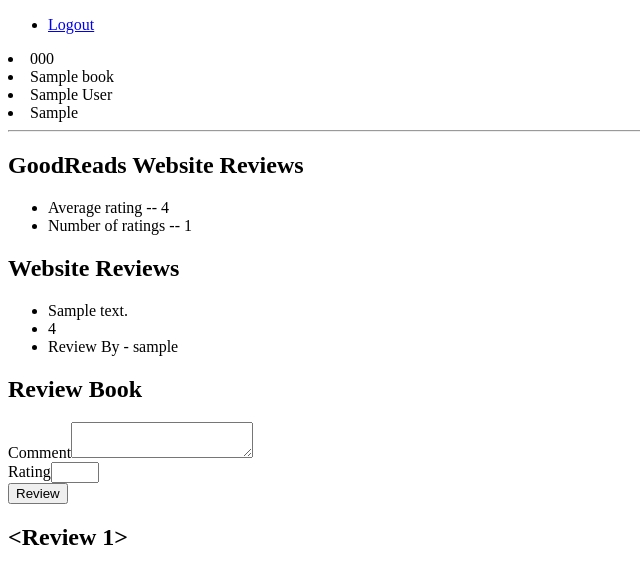
After one commit to EmmaSemutenga/Book-Reviews, a Flask app: page /book/1 in a window 1280 px wide. The commit adds this page. Shown: the top 584 px of the page, without its empty margins (0-640 px from the left). Run offline with Flask 2, Linux system fonts and the light colour scheme; a user stored in the database is signed in; tables that the repository leaves empty hold one stand-in row (values such as "Sample post"); a database or web service that is not in the repository returns one stand-in record (values such as "Sample title"); data that the repository does not hold is empty.

Commit message:
Book page, reviews Goodread and API access

```diff
--- a/app.py
+++ b/app.py
@@ -1,12 +1,12 @@
-from flask import Flask, render_template, redirect, url_for, flash, request
+from flask import Flask, render_template, redirect, url_for, flash, request, jsonify
 import requests
 import csv
 from flask_sqlalchemy import SQLAlchemy
 from flask_migrate import Migrate
 from datetime import datetime
 from flask_wtf import FlaskForm
-from wtforms import StringField, SubmitField, PasswordField, BooleanField, TextAreaField
-from wtforms.validators import DataRequired, Length, Email, EqualTo
+from wtforms import StringField, SubmitField, PasswordField, BooleanField, TextAreaField, IntegerField
+from wtforms.validators import DataRequired, Length, Email, EqualTo, NumberRange
 from flask_bcrypt import Bcrypt
 from flask_login import UserMixin, LoginManager, login_user, current_user, logout_user, login_required
 
@@ -15,7 +15,7 @@ app.config['SECRET_KEY']="get yours"
 POSTGRES = {
     'user': 'postgres',
     'pw': 'tunga',
-    'db': 'project1',
+    'db': 'bok',
     'host': 'localhost',
     'port': '5432',
 }
@@ -58,7 +58,7 @@ class Review(db.Model):
     id = db.Column(db.Integer, primary_key=True)
     date_posted = db.Column(db.DateTime, nullable=False, default=datetime.utcnow)
     comment = db.Column(db.Text, nullable=False)
-    rating = db.Column(db.String(100), nullable=False)
+    rating = db.Column(db.Integer, nullable=False)
     book_id = db.Column(db.Integer, db.ForeignKey('book.id'), nullable=False)
     user_id = db.Column(db.Integer, db.ForeignKey('user.id'), nullable=False)
 
@@ -79,7 +79,7 @@ class LoginForm(FlaskForm):
 
 class ReviewForm(FlaskForm):
     comment = TextAreaField('Comment', validators=[DataRequired()])
-    rating = StringField('Rating', validators=[DataRequired(), Length(max=1)])
+    rating = IntegerField('Rating', validators=[DataRequired(), NumberRange(min=1, max=5)])
     submit = SubmitField('Review')
 
 class SearchForm(FlaskForm):
@@ -124,35 +124,70 @@ def books():
     if form.validate_on_submit():
         search = form.search.data
         #books = select(Book).where((isbn == search) or (title == search) or (author == search))
-        books = Book.query.filter_by(isbn=search).all() or Book.query.filter_by(title=search).all() or Book.query.filter_by(author=search).all() or Book.query.filter_by(year=search).all()
+        #books = Book.query.filter_by(isbn=search).all() or Book.query.filter_by(title=search).all() or Book.query.filter_by(author=search).all() or Book.query.filter_by(year=search).all()
         #books = Book.query.filter(Book.title.endswith(search)).all()
         #books = Book.query.filter(Book.title.contains(search)).all() or Book.query.filter(Book.isbn.contains(search)).all() or Book.query.filter(Book.author.contains(search)).all()
+        books = Book.query.filter((Book.isbn == search) | (Book.title == search) | (Book.author == search) | (Book.year == search))
+        books = Book.query.filter((Book.isbn.contains(search)) | (Book.title.contains(search)) | (Book.author.contains(search)) | (Book.year.contains(search)))
         return render_template('books.html', books = books, form=form)
     books = Book.query.all()
     return render_template('books.html', books = books, form=form)
 
-# @app.route("/book/<int:book_id>")
-# @login_required
-# def post(book_id):
-#     book = Book.query.filter_by(id=book_id).first()
-#     reviews = Review.query.filter_by(id=book_id)
-#     return render_template('book.html', book = book,reviews = reviews)
+@app.route("/book/<int:book_id>", methods=['GET', 'POST'])
+@login_required
+def book(book_id):
+    book = Book.query.filter_by(id=book_id).first()
+    reviews = Review.query.filter_by(book_id=book_id).all()
+    #goodreads website reviews
+    res = requests.get("https://www.goodreads.com/book/review_counts.json", params={"key": "tIS1YZZIEro0z5j190aXzw", "isbns": book.isbn})
+    if res.status_code != 200:
+        raise Exception("Error: API request unsuccessful.")
+    good_reviews = res.json()['books']
+    #check if user has reviewed this book before
+    user_review = Review.query.filter_by(reviewer = current_user, book_id=book_id).first()
+    form = ReviewForm()
+    #if user_review is None:
+    if not user_review:
+        if form.validate_on_submit():
+            review = Review(comment = form.comment.data, rating = form.rating.data, book_id = book_id, reviewer = current_user )
+            db.session.add(review)
+            db.session.commit()
+            return redirect(url_for('book', book_id=book_id))
+    #return render_template('book.html', book = book,reviews = reviews)
+    return render_template('book.html', book = book, form=form, reviews = reviews, user_review = user_review, good_reviews = good_reviews)
+
+@app.route("/api/<isbn>")
+def isbn_api(isbn):
+    book = Book.query.filter_by(isbn=isbn).first()
+    reviews = book.reviews
+    review_count = len(reviews)
+    #average_score = accumulated number of ratings/review_count
+    if book is None:
+        return jsonify({"error" : "Invalid isbn"}), 422
+
+    return jsonify({
+        "title": book.title,
+        "author": book.author,
+        "year": book.year,
+        "isbn": book.isbn,
+        "review_count": review_count
+    })
 
 
-@app.route("/")
-def home():
-    res = requests.get("https://www.goodreads.com/book/review_counts.json", params={"key": "tIS1YZZIEro0z5j190aXzw", "isbns": "9781632168146"})
-    if res.status_code != 200:
-        raise Exception("Error: API request unsuccessful.")
-    return str(res.json())
-    #return "Hello World"
+# @app.route("/")
+# def home():
+#     res = requests.get("https://www.goodreads.com/book/review_counts.json", params={"key": "tIS1YZZIEro0z5j190aXzw", "isbns": "9781632168146"})
+#     if res.status_code != 200:
+#         raise Exception("Error: API request unsuccessful.")
+#     return str(res.json())
+#     #return "Hello World"
 
-@app.route("/place")
-def place():
-    res = requests.get("https://jsonplaceholder.typicode.com/todos/1")
-    if res.status_code != 200:
-        raise Exception("Error: API request unsuccessful.")
-    return str(res.json())
+# @app.route("/place")
+# def place():
+#     res = requests.get("https://jsonplaceholder.typicode.com/todos/1")
+#     if res.status_code != 200:
+#         raise Exception("Error: API request unsuccessful.")
+#     return str(res.json())
 
 #imports data from csv
 # @app.route("/download")
@@ -164,3 +199,18 @@ def place():
 #         db.session.add(book)
 #     db.session.commit()
 #     return "Hooray"
+
+# {
+#     'books': [{
+#         'id': 29207858,
+#         'isbn': '1632168146',
+#         'isbn13': '9781632168146',
+#         'ratings_count': 0,
+#         'reviews_count': 2,
+#         'text_reviews_count': 0,
+#         'work_ratings_count': 26,
+#         'work_reviews_count': 119,
+#         'work_text_reviews_count': 10,
+#         'average_rating': '4.04'
+#         }]
+# }
--- /dev/null
+++ b/templates/book.html
@@ -0,0 +1,39 @@
+{% extends 'base.html' %}
+{% block content %}
+        <li>{{ book.isbn }}</li>
+        <li>{{ book.title }}</li>
+        <li>{{ book.author }}</li>
+        <li>{{ book.year }}</li>
+        <hr>
+
+        <h2>GoodReads Website Reviews</h2>
+        {% if good_reviews %}
+        <ul>
+                {% for good_review in good_reviews %}
+                        <li>Average rating -- {{ good_review.average_rating }}</li>
+                        <li>Number of ratings -- {{ good_review.ratings_count }}</li>
+                {% endfor %}
+        </ul>
+        {% endif %}
+        <h2>Website Reviews</h2>
+        <!--To be inserted here -->
+        {% if reviews %}
+        <ul>
+                {% for review in reviews %}
+                        <li>{{ review.comment }}</li>
+                        <li>{{ review.rating }}</li>
+                        <li>Review By - {{ review.reviewer.username }}</li>
+                {% endfor %}
+        </ul>
+        {% else %}
+                <h2>No Reviews on this book</h2>
+        {% endif %}
+        <h2>Review Book</h2>
+        <form action="" method="POST" novalidate>
+                {{ form.hidden_tag() }}
+                {{ form.comment.label }}{{ form.comment() }}<br>
+                {{ form.rating.label }}{{ form.rating(size="2") }}<br>
+                {{ form.submit }}
+        </form>
+        <h2>{{ user_review }}</h2>
+{% endblock %}
--- a/templates/books.html
+++ b/templates/books.html
@@ -7,7 +7,7 @@
     </form>
 
     {% for book in books %}
-        <li><a href="">Book - {{ book.id }} </a></li>
+        <li><a href="{{ url_for('book', book_id=book.id) }}">Book - {{ book.id }} </a></li>
         <li>{{ book.isbn }}</li>
         <li>{{ book.title }}</li>
         <li>{{ book.year }}</li>
```
Also changed, not shown: books.csv (added).
